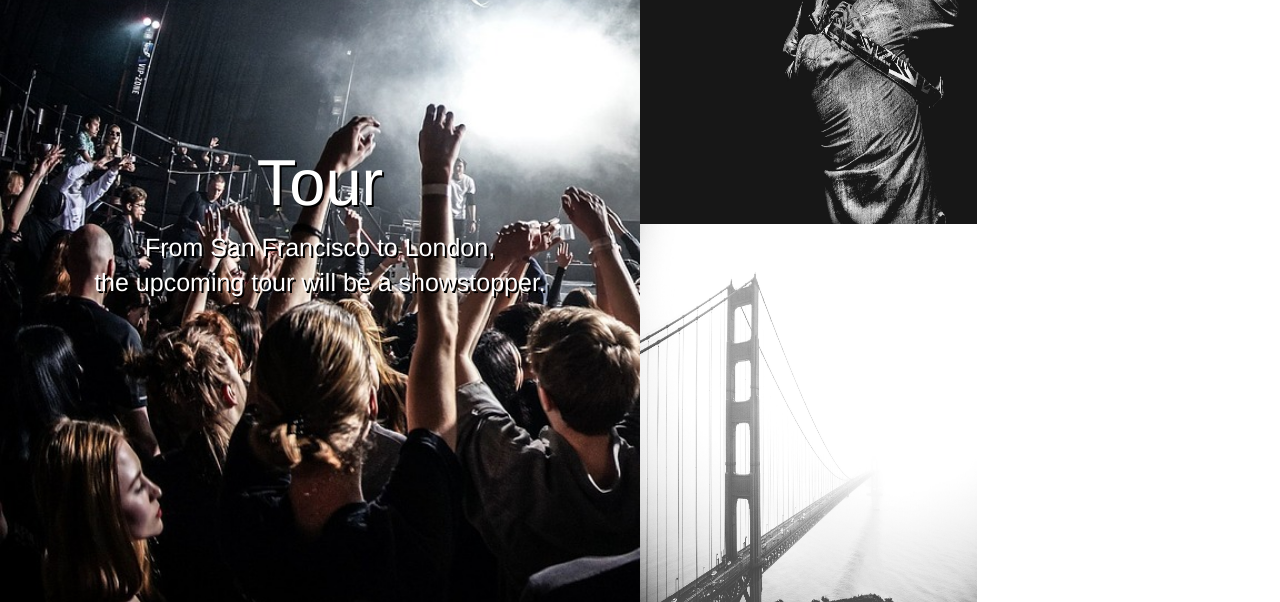
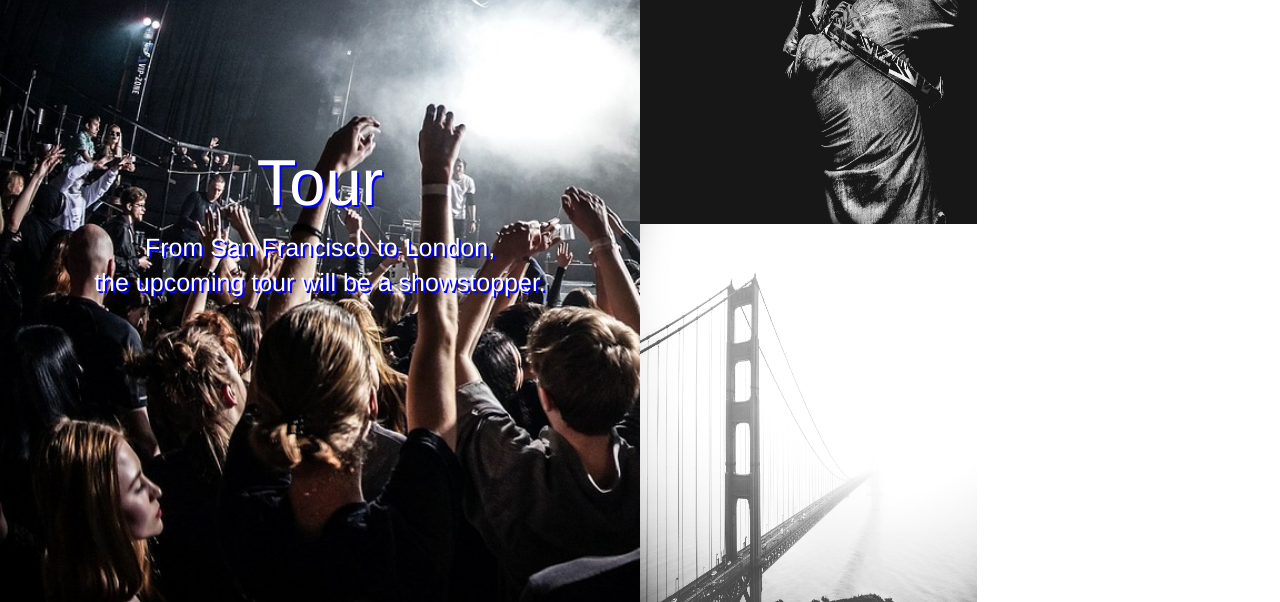
Before and after one commit to Code-Institute-Submissions/Templeontherock, a plain HTML site: page index.html in a window 1280 px wide. Shown: the part 1340-1942 px from the top of the page. Drawn offline with nearby package versions, Linux system fonts and the light colour scheme; files whose address does not match are found by name.

Commit message:
Update index.html

```diff
--- a/index.html
+++ b/index.html
@@ -112,7 +112,7 @@
 
       <div class="col-lg-6 col-sm-12 left-3rd-section" style="background-image:url(images/thestage.jpg)"> <! –– ––>
 
-        <p style="color:white; font-size:25px; text-align: center; text-shadow: 2px 2px black;">
+        <p style="color:white; font-size:25px; text-align: center; text-shadow: 2px 2px blue;">
          <span class="tour"> Tour</span> <br>From San Francisco to London, <br>the upcoming tour will be a showstopper.
         </p>
       </div>
```
